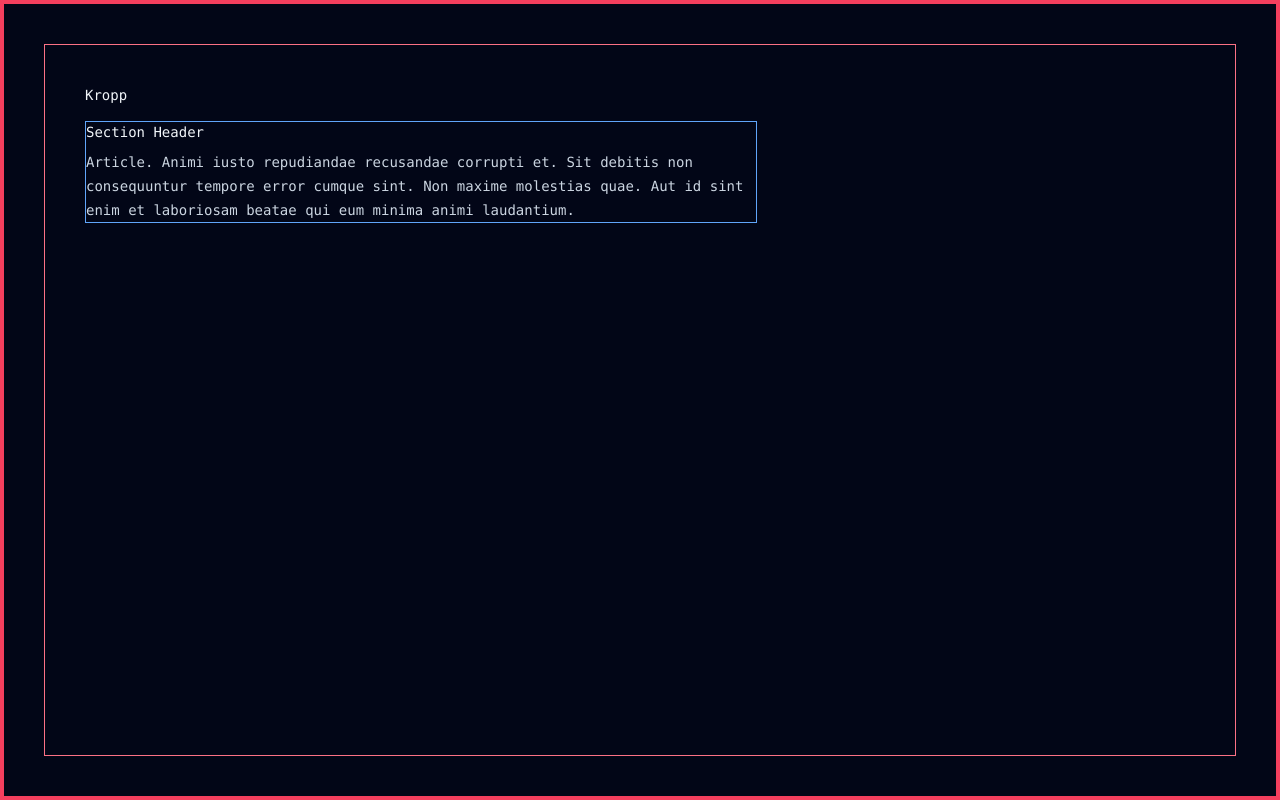
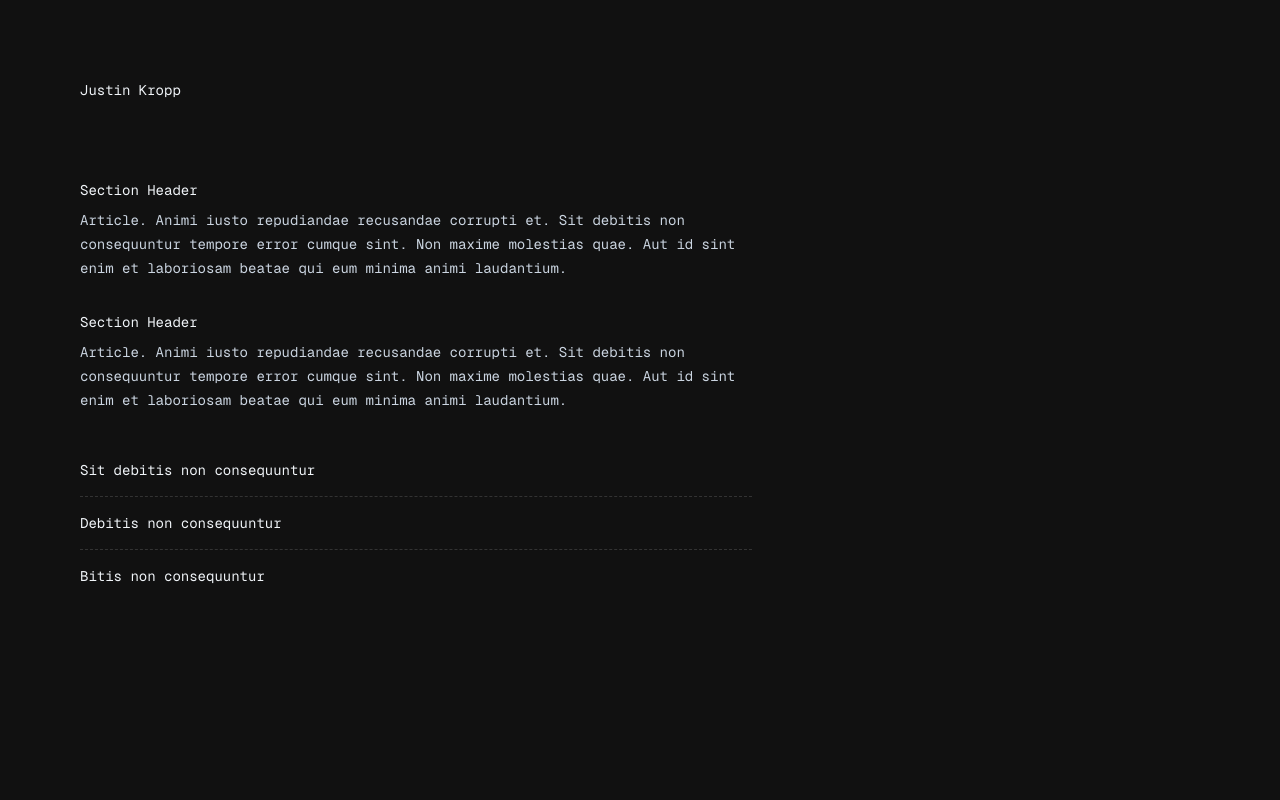
Before and after one commit to justinkropp/tailwind-playground, a website: page src/index.html in a window 1280 px wide. Drawn offline with Linux system fonts and the light colour scheme.

Commit message:
adding Geist Mono font

```diff
--- a/src/index.html
+++ b/src/index.html
@@ -5,15 +5,15 @@
   <meta name="viewport" content="width=device-width, initial-scale=1.0">
   <link href="./output.css" rel="stylesheet">
 </head>
-<body class="p-10 border-4 border-rose-500 h-dvh bg-slate-950">
+<body class="p-10 h-dvh bg-[#111] font-geist">
 
-<div class="wrapper p-10 flex-col border border-rose-400 h-full">
+<div class="wrapper p-10 flex-col h-full">
 
-    <header role="banner" class="mb-4">
-        <h1 class="text-sm font-regular text-slate-100">Kropp</h1>
+    <header role="banner" class="mb-20">
+        <h1 class="text-sm font-regular text-slate-100">Justin Kropp</h1>
     </header>
 
-    <main class="max-w-2xl border border-blue-400">
+    <main class="max-w-2xl">
         <section>
             <header class="mb-2">
                 <h2 class="text-sm font-regular text-slate-100">Section Header</h2>
@@ -22,6 +22,25 @@
                 <p class="text-sm font-regular text-slate-300 leading-6">Article. Animi iusto repudiandae recusandae corrupti et. Sit debitis non consequuntur tempore error cumque sint. Non maxime molestias quae. Aut id sint enim et laboriosam beatae qui eum minima animi laudantium.</p>
             </article>
         </section>
+
+        <section class="mt-8">
+            <header class="mb-2">
+                <h2 class="text-sm font-regular text-slate-100">Section Header</h2>
+            </header>
+            <article class="">
+                <p class="text-sm font-regular text-slate-300 leading-6">Article. Animi iusto repudiandae recusandae corrupti et. Sit debitis non consequuntur tempore error cumque sint. Non maxime molestias quae. Aut id sint enim et laboriosam beatae qui eum minima animi laudantium.</p>
+            </article>
+        </section>
+
+        <section class="mt-8">
+            <article>
+                <ul class="*:py-4 text-slate-100 text-sm divide-y divide-dashed divide-[#333]">
+                    <li>Sit debitis non consequuntur</li>
+                    <li>Debitis non consequuntur</li>
+                    <li>Bitis non consequuntur</li>
+                </ul>
+            </article>
+        </section>
     </main>
 
 </div>
--- a/src/input.css
+++ b/src/input.css
@@ -1,3 +1,8 @@
 @tailwind base;
 @tailwind components;
 @tailwind utilities;
+
+@font-face {
+    font-family: "Geist";
+    src: url("../fonts/GeistMono-Regular.woff2");
+  }
--- a/tailwind.config.js
+++ b/tailwind.config.js
@@ -1,8 +1,11 @@
 /** @type {import('tailwindcss').Config} */
 module.exports = {
-  content: [],
+  content: ["./src/**/*.{html,js}"],
   theme: {
     extend: {},
+    fontFamily: {
+      geist: ["Geist"],
+    },
   },
   plugins: [],
 }
```
Also changed, not shown: fonts/GeistMono-Regular.otf (renamed from src/GeistMono-Regular.otf), fonts/GeistMono-Regular.woff2 (renamed from src/GeistMono-Regular.woff2), src/output.css.
